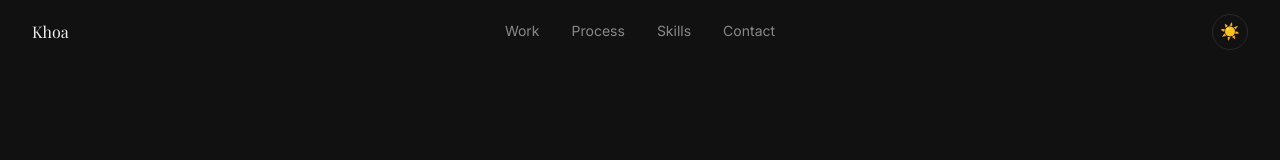
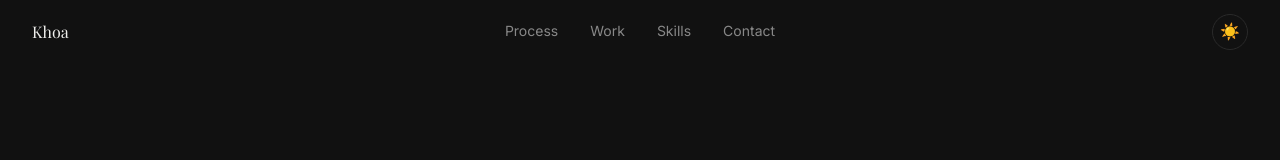
Before and after one commit to khoaaohk/khoa-portfolio, a React (Vite) app: page / in a window 1280 px wide. Shown: the top 160 px of the page. Built offline with nearby package versions, Linux system fonts and the light colour scheme; a web font is replaced by a local one.

Commit message:
Move Process before Work in navbar

```diff
--- a/src/components/Navbar.jsx
+++ b/src/components/Navbar.jsx
@@ -70,15 +70,15 @@ export default function Navbar({ theme, toggleTheme }) {
     }}>
       <div style={{ ...styles.logo, cursor: 'pointer' }} onClick={() => window.scrollTo({ top: 0, behavior: 'smooth' })}>Khoa</div>
       <div className="nav-links" style={styles.links}>
+        <span style={styles.link} onClick={() => scrollTo('process')}
+          onMouseEnter={e => e.target.style.color = 'var(--fg)'}
+          onMouseLeave={e => e.target.style.color = 'var(--muted)'}>
+          Process
+        </span>
         <span style={styles.link} onClick={() => scrollTo('work')}
           onMouseEnter={e => e.target.style.color = 'var(--fg)'}
           onMouseLeave={e => e.target.style.color = 'var(--muted)'}>
           Work
-        </span>
-        <span style={styles.link} onClick={() => scrollTo('process')}
-          onMouseEnter={e => e.target.style.color = 'var(--fg)'}
-          onMouseLeave={e => e.target.style.color = 'var(--muted)'}>
-          Process
         </span>
         <span style={styles.link} onClick={() => scrollTo('skills')}
           onMouseEnter={e => e.target.style.color = 'var(--fg)'}
```
